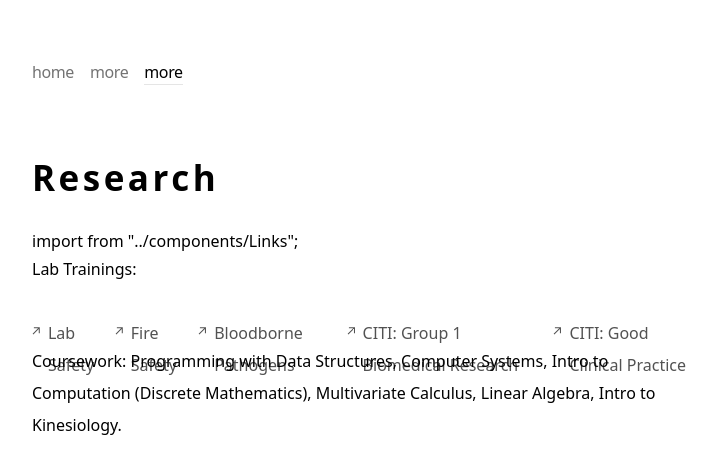
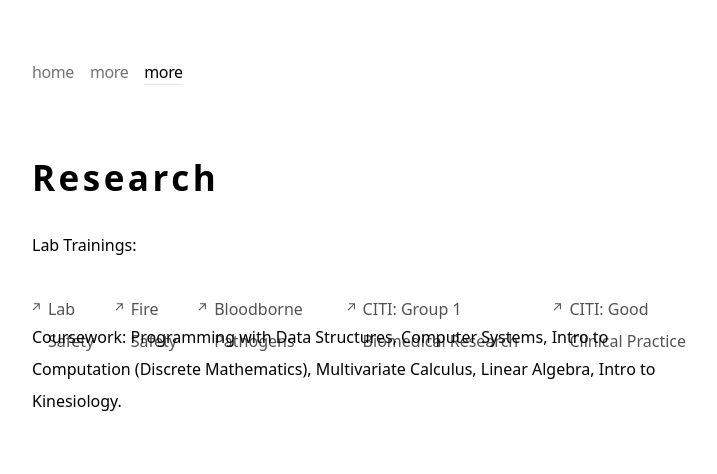
Before and after one commit to ShreyanshMisra/shrey, a Next.js app: page /research in a window 1280 px wide. Shown: the top 474 px of the page, without its empty margins (272-989 px from the left). Built offline with nearby package versions, Linux system fonts and the light colour scheme.

Commit message:
Minor fix

```diff
--- a/src/app/research/page.tsx
+++ b/src/app/research/page.tsx
@@ -13,7 +13,7 @@ export default async function ResearchPage() {
       <p className="text-[35px] text-black dark:text-white font-extrabold tracking-widest mb-6">
         Research
       </p>
-      import {TextLink} from "../components/Links";
+
       <p className="leading-loose">
         Lab Trainings:
         <ul className="flex flex-col md:flex-row mt-8 space-x-0 md:space-x-4 space-y-2 md:space-y-0 font-sm text-neutral-600 dark:text-neutral-300">
```
